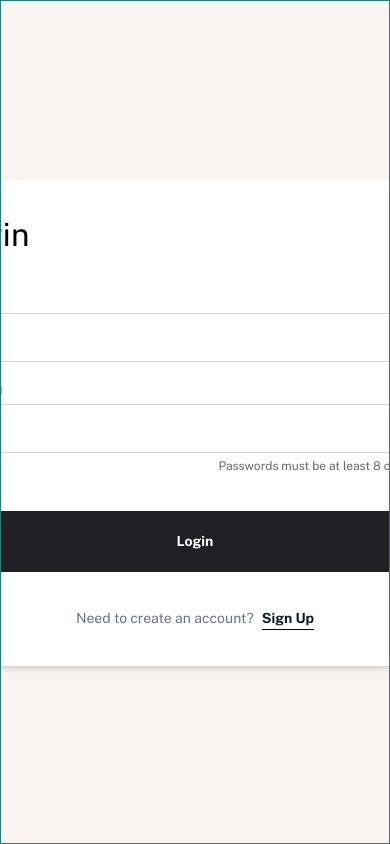
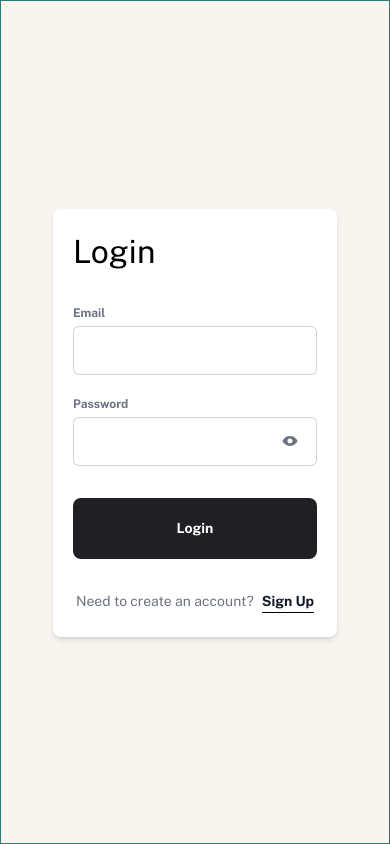
Before and after one commit to Chermann-KING/personal-finance-app, a Next.js app: page /auth/login in a window 390 px wide. Built offline with nearby package versions, Linux system fonts and the light colour scheme.

Commit message:
📱 Main: App > Auth > Login > Make it responsive

```diff
--- a/src/app/auth/login/page.tsx
+++ b/src/app/auth/login/page.tsx
@@ -63,9 +63,9 @@ export default function LoginPage() {
   };
 
   return (
-    <div className="min-h-screen flex flex-col md:flex-row items-center  bg-beige-100 p-5">
+    <div className="min-h-screen grid grid-cols-3 bg-beige-100 p-5">
       {/* Colonne de gauche : Illustration */}
-      <div className="hidden relative md:flex flex-col justify-center items-center  max-w-[560px] max-h-[920px] overflow-hidden rounded-lg">
+      <div className="col-span-1 hidden relative lg:flex flex-col justify-center items-center  max-w-[560px] max-h-[920px] overflow-hidden rounded-lg">
         <LogoLarge className={"absolute left-10 top-10 z-30 text-white"} />
         <div className="absolute left-0 bottom-10 text-left pl-10 pr-20">
           <h2 className="text-white text-preset-1 mb-4">
@@ -80,10 +80,10 @@ export default function LoginPage() {
       </div>
 
       {/* Colonne de droite : Formulaire */}
-      <div className="flex justify-center items-center flex-grow md:w-1/2 p-8">
+      <div className="col-span-3 lg:col-span-2 flex justify-center items-center flex-grow w-full px-4 py-6 sm:p-8">
         <form
           onSubmit={handleSubmit}
-          className="flex flex-col justify-center gap-y-9 bg-white w-[560px]  shadow-md rounded-lg px-8 py-9"
+          className=" w-[343px] sm:w-[560px] flex flex-col justify-center gap-8 sm:gap-y-9 bg-white  shadow-md rounded-lg px-5 py-6 sm:px-8 sm:py-9"
         >
           <h2 className="text-preset-1">Login</h2>
           {errorMessage && (
@@ -114,7 +114,6 @@ export default function LoginPage() {
                   />
                 )
               }
-              helperText="Passwords must be at least 8 characters"
             />
           </div>
           <Button type="submit" variant="primary">
```
